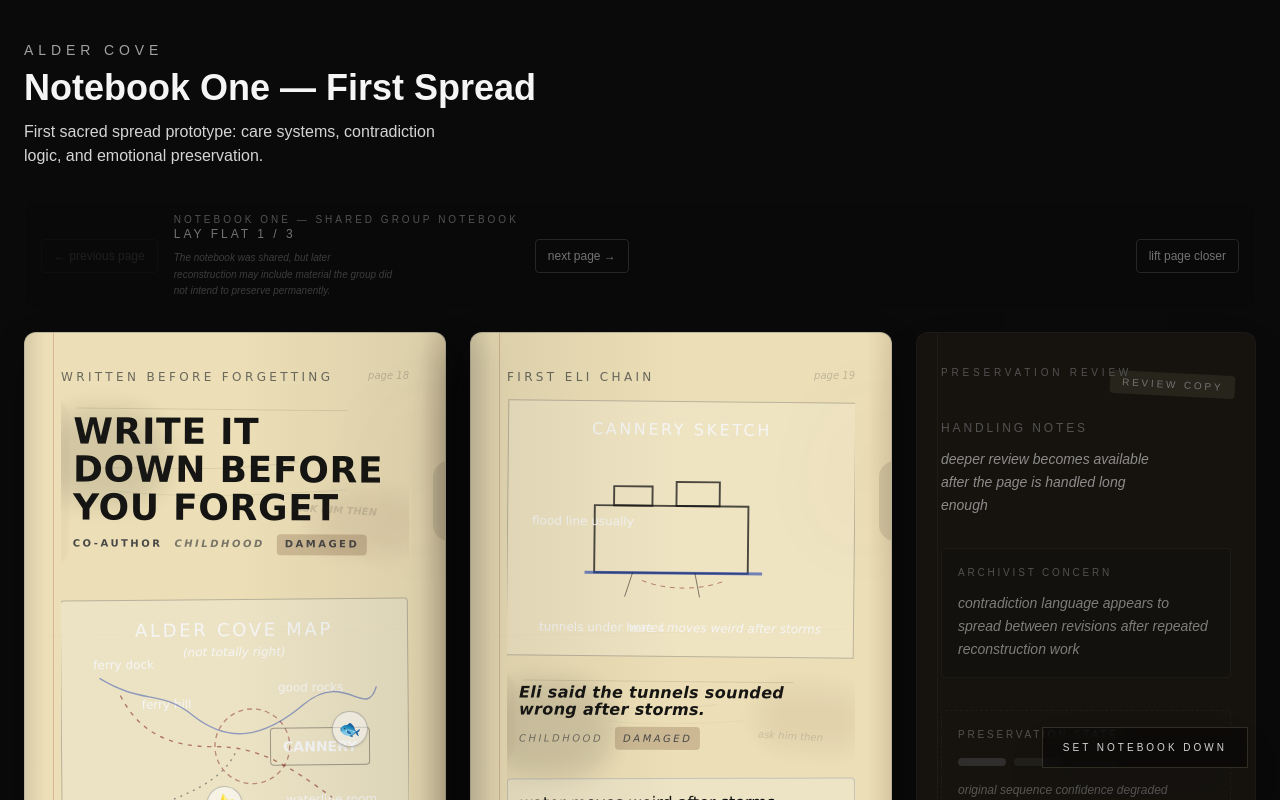
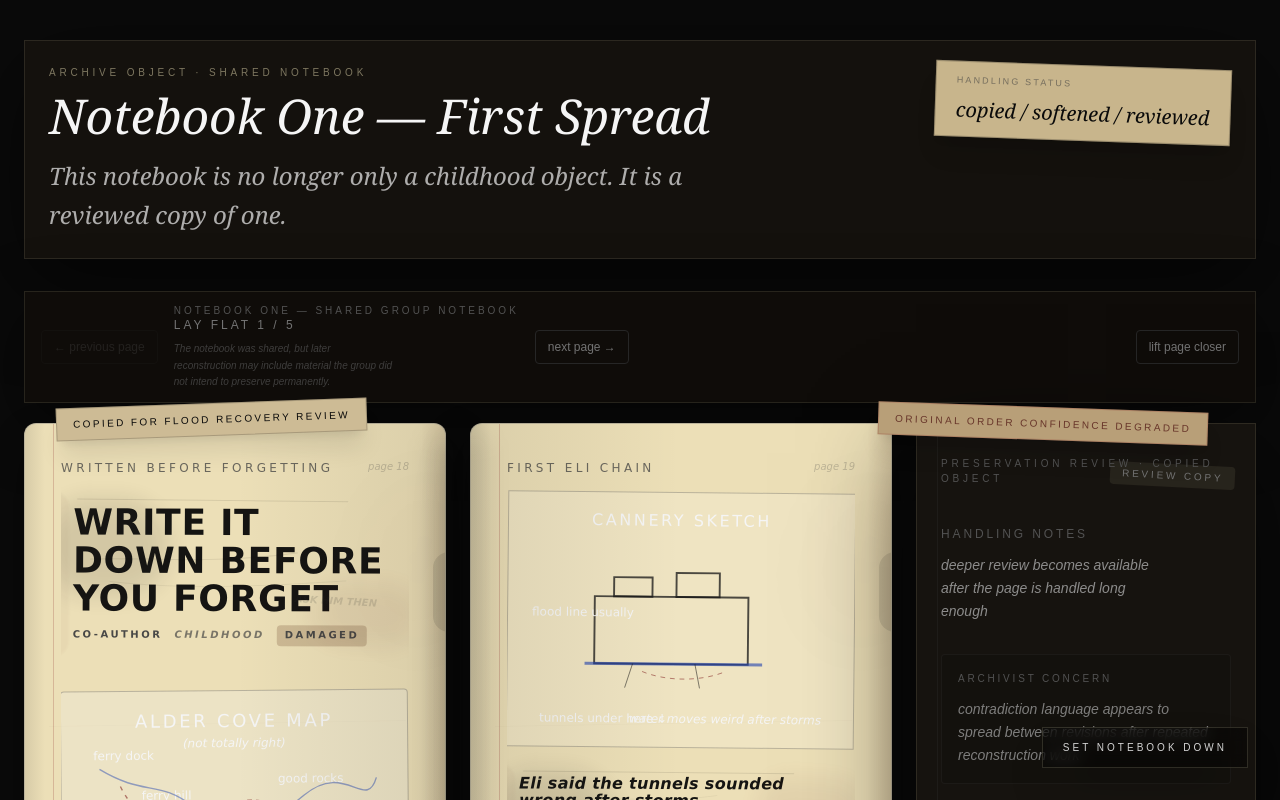
Before and after one commit to zacharymplace/alder-cove, a Next.js app: page /notebook in a window 1280 px wide. Shown: the top 800 px of the page. Built offline with nearby package versions, Linux system fonts and the light colour scheme.

Commit message:
enable expanded notebook spread navigation

```diff
--- a/src/components/notebook/NotebookSpread.tsx
+++ b/src/components/notebook/NotebookSpread.tsx
@@ -2,13 +2,14 @@
 
 import Link from "next/link";
 
-import { useNotebookState } from "../../systems/notebook/inspectionState";
+import { TOTAL_NOTEBOOK_SPREADS, useNotebookState } from "../../systems/notebook/inspectionState";
 
 import { motion } from "framer-motion";
 import clsx from "clsx";
 
 import { notebookOneSpread, type NotebookNote } from "@/data/notebook/notebookOne";
 import { getSpreadDefinition } from "@/data/notebook/spreadDefinitions";
+import { notebookHandlingNotes } from "@/data/notebook/notebookHandlingNotes";
 import { getArchiveDocument } from "@/data/archive/archiveDocuments";
 import { getNotebookPage } from "@/data/notebook/pages";
 
@@ -1399,7 +1400,7 @@ function NotebookReader() {
 
       <aside
         className={clsx(
-          "relative min-h-[900px] overflow-hidden rounded-xl border border-neutral-800/40 bg-[#16130f] px-6 py-8 shadow-2xl transition-opacity duration-700",
+          "relative min-h-[900px] overflow-hidden border border-amber-100/10 bg-[#16130f] px-6 py-8 shadow-[0_30px_100px_rgba(0,0,0,0.65)] transition-opacity duration-700",
           zoomedPage && "opacity-65"
         )}
       >
@@ -1411,7 +1412,7 @@ function NotebookReader() {
 
         <div className="relative z-10">
           <p className="text-[10px] uppercase tracking-[0.38em] text-neutral-600">
-            preservation review
+            preservation review · copied object
           </p>
 
           <div className="mt-10 space-y-8">
@@ -1463,7 +1464,7 @@ function NotebookReader() {
 
 
 function NotebookReaderControls() {
-  const totalSpreads = 3;
+  const totalSpreads = TOTAL_NOTEBOOK_SPREADS;
   const {
     spreadIndex,
     zoomedPage,
@@ -1510,7 +1511,7 @@ function NotebookReaderControls() {
 
   return (
     <div className={clsx(
-        "mb-5 flex flex-wrap items-center justify-between gap-3 rounded-xl border border-neutral-900/20 bg-neutral-950/18 px-4 py-3 text-xs text-neutral-500 transition-opacity duration-700",
+        "mb-5 flex flex-wrap items-center justify-between gap-3 border border-amber-100/10 bg-[#0f0c09] px-4 py-3 text-xs text-neutral-500 shadow-[0_20px_70px_rgba(0,0,0,0.45)] transition-opacity duration-700",
         zoomedPage && "opacity-60 hover:opacity-100"
       )}>
       <div className="flex items-center gap-2">
@@ -1582,12 +1583,32 @@ export function NotebookSpread() {
   return (
     <main className="min-h-screen bg-neutral-950 px-6 py-10 text-neutral-100">
       <div className="mx-auto max-w-7xl">
-        <header className="mb-8">
-          <p className="text-sm uppercase tracking-[0.35em] text-neutral-400">Alder Cove</p>
-          <h1 className="mt-2 text-4xl font-semibold">{notebookOneSpread.title}</h1>
-          <p className="mt-3 max-w-[430px] text-neutral-300">
-            First sacred spread prototype: care systems, contradiction logic, and emotional preservation.
-          </p>
+        <header className="mb-8 border border-amber-100/10 bg-[#14110d] p-6 shadow-[0_25px_90px_rgba(0,0,0,0.55)]">
+          <div className="flex flex-wrap items-start justify-between gap-6">
+            <div>
+              <p className="text-[10px] uppercase tracking-[0.38em] text-amber-100/45">
+                archive object · shared notebook
+              </p>
+
+              <h1 className="mt-3 font-serif text-5xl italic text-neutral-100">
+                {notebookOneSpread.title}
+              </h1>
+
+              <p className="mt-4 max-w-2xl font-serif text-2xl italic leading-relaxed text-neutral-300/80">
+                This notebook is no longer only a childhood object. It is a
+                reviewed copy of one.
+              </p>
+            </div>
+
+            <div className="rotate-[2deg] border border-neutral-900/25 bg-[#c8b58c] px-5 py-3 text-neutral-950 shadow-xl">
+              <p className="text-[9px] uppercase tracking-[0.24em] text-neutral-700/60">
+                handling status
+              </p>
+              <p className="mt-2 font-serif text-xl italic">
+                copied / softened / reviewed
+              </p>
+            </div>
+          </div>
         </header>
 
         <Link
@@ -1599,7 +1620,17 @@ export function NotebookSpread() {
 
         <NotebookReaderControls />
 
-        <NotebookReader />
+        <div className="relative">
+          <div className="pointer-events-none absolute -top-5 left-8 z-40 rotate-[-2deg] border border-neutral-900/20 bg-[#cdbb95] px-4 py-2 text-[10px] uppercase tracking-[0.24em] text-neutral-950 shadow-xl">
+            copied for flood recovery review
+          </div>
+
+          <div className="pointer-events-none absolute -top-4 right-12 z-40 rotate-[2deg] border border-red-900/20 bg-[#b89f78] px-4 py-2 text-[10px] uppercase tracking-[0.24em] text-red-950/70 shadow-xl">
+            original order confidence degraded
+          </div>
+
+          <NotebookReader />
+        </div>
       </div>
     </main>
   );
--- a/src/data/notebook/notebookOne.ts
+++ b/src/data/notebook/notebookOne.ts
@@ -247,5 +247,71 @@ export const notebookOneSpread = {
       ],
       memoryPressure: "high",
     },
+
+  {
+    id: "group-rule-circle",
+    variant: "margin",
+    text: "GROUP RULE CIRCLE:\n- say where you are going\n- say who is going with you\n- say when someone should come looking",
+    handwriting: "coauthor",
+    authenticity: "original",
+    yearPhase: "childhood",
+    memoryPressure: "medium",
+    pressureReveal: "the last rule was added after Eli",
+  },
+  {
+    id: "mara-care-rule",
+    variant: "margin",
+    text: "Mara says rules only count if someone remembers to check them.",
+    handwriting: "coauthor",
+    authenticity: "copied",
+    yearPhase: "childhood",
+    memoryPressure: "medium",
+  },
+  {
+    id: "cal-joke-rule",
+    variant: "margin",
+    text: "Cal added: if nobody comes looking you owe everyone fries.",
+    handwriting: "sibling",
+    authenticity: "original",
+    yearPhase: "childhood",
+    memoryPressure: "low",
+  },
+  {
+    id: "missing-check-mark",
+    variant: "warning",
+    text: "one check mark missing from the night before the fog came in",
+    handwriting: "archivist",
+    authenticity: "reconstructed",
+    yearPhase: "early-adolescence",
+    memoryPressure: "high",
+    pressureReveal: "someone noticed before they admitted it",
+  },
+  {
+    id: "softened-copy-note",
+    variant: "contradiction",
+    text: "later copy says Eli forgot. earlier pressure marks suggest Eli refused.",
+    originalText: "Eli refused",
+    reconstructedText: "Eli forgot",
+    handwriting: "archivist",
+    copiedBy: "archivist",
+    recoveredFrom: "copied margin sequence",
+    authenticity: "copied",
+    contradictionChain: "eli-tunnels",
+    collapseStage: 3,
+    yearPhase: "late-adolescence",
+    memoryPressure: "high",
+    pressureReveal: "forgot is softer than refused",
+    relatedNoteIds: ["eli-contradiction-a", "eli-contradiction-b"],
+  },
+  {
+    id: "page-torn-index",
+    variant: "warning",
+    text: "page removed here before numbering was added",
+    handwriting: "archivist",
+    authenticity: "damaged",
+    yearPhase: "late-adolescence",
+    memoryPressure: "high",
+  },
+
   ] satisfies NotebookNote[],
 };
--- a/src/data/notebook/pages.ts
+++ b/src/data/notebook/pages.ts
@@ -4,9 +4,13 @@ export type NotebookPageId =
   | "recovered-left"
   | "recovered-right"
   | "summer-left"
-  | "summer-right";
+  | "summer-right"
+  | "rules-left"
+  | "rules-right"
+  | "copy-left"
+  | "copy-right";
 
-export type NotebookSpreadId = "opening" | "recovered" | "summer";
+export type NotebookSpreadId = "opening" | "recovered" | "summer" | "rules" | "copy";
 
 export type NotebookPageDefinition = {
   id: NotebookPageId;
@@ -17,7 +21,9 @@ export type NotebookPageDefinition = {
     | "opening-map"
     | "eli-chain"
     | "recovered-rules"
-    | "continuation-support";
+    | "continuation-support"
+    | "group-rules"
+    | "copy-drift";
   noteIds: string[];
   components?: Array<"map" | "cannerySketch" | "symbolLegend" | "checkInLog" | "missingPhoto">;
   provenance?: {
@@ -104,6 +110,70 @@ export const notebookPages: NotebookPageDefinition[] = [
     role: "eli-chain",
     noteIds: ["nickname-list", "cannery-game", "tiny-drift-line"],
   },
+  {
+    id: "rules-left",
+    spreadId: "rules",
+    side: "left",
+    title: "group rules circle",
+    role: "group-rules",
+    noteIds: ["group-rule-circle", "mara-care-rule", "cal-joke-rule"],
+    components: ["checkInLog", "symbolLegend"],
+    provenance: {
+      source: "original notebook",
+      confidence: "medium",
+      handledBy: "unknown",
+      note: "rule page appears copied around original child handwriting",
+      conflictingSource: "later check marks do not align with original spacing",
+    },
+  },
+  {
+    id: "rules-right",
+    spreadId: "rules",
+    side: "right",
+    title: "missing check mark",
+    role: "group-rules",
+    noteIds: ["missing-check-mark", "going-salt-first", "stop-saying-that"],
+    components: ["missingPhoto"],
+    provenance: {
+      source: "archivist copy",
+      confidence: "low",
+      handledBy: "archivist",
+      note: "missing check mark reconstructed from pressure marks",
+      conflictingSource: "one copied version omits the missing mark entirely",
+    },
+  },
+  {
+    id: "copy-left",
+    spreadId: "copy",
+    side: "left",
+    title: "later copied version",
+    role: "copy-drift",
+    noteIds: ["softened-copy-note", "eli-contradiction-a", "eli-contradiction-b"],
+    provenance: {
+      source: "archivist copy",
+      confidence: "disputed",
+      handledBy: "archivist",
+      note: "copy sequence preserves disagreement more than certainty",
+      conflictingSource: "earlier pressure marks suggest harsher wording",
+    },
+  },
+  {
+    id: "copy-right",
+    spreadId: "copy",
+    side: "right",
+    title: "torn index trace",
+    role: "copy-drift",
+    noteIds: ["page-torn-index", "cannery-line", "tiny-drift-line"],
+    components: ["missingPhoto"],
+    provenance: {
+      source: "reconstructed packet",
+      confidence: "low",
+      handledBy: "copied later by someone from town",
+      note: "page removal inferred from numbering gap",
+      conflictingSource: "flood packet labels disagree about sequence",
+    },
+  },
+
 ];
 
 export function getNotebookPage(id: NotebookPageId) {
--- a/src/data/notebook/spreadDefinitions.ts
+++ b/src/data/notebook/spreadDefinitions.ts
@@ -10,7 +10,9 @@ export type NotebookSpreadDefinition = {
   preservationState:
     | "careful-opening"
     | "flood-recovered"
-    | "warm-precollapse";
+    | "warm-precollapse"
+    | "care-system"
+    | "copy-drift";
   paperTone: "aged" | "water-damaged" | "warm";
   residueDensity: "light" | "heavy" | "soft";
 };
@@ -54,6 +56,31 @@ export const spreadDefinitions: NotebookSpreadDefinition[] = [
     residueDensity: "soft",
   },
 
+  {
+    id: "rules",
+    title: "Rules Spread",
+    leftPageId: "rules-left",
+    rightPageId: "rules-right",
+    emotionalFunction:
+      "Show the children building care systems before the archive knows which rule failed.",
+    revealCadence: "medium",
+    preservationState: "care-system",
+    paperTone: "warm",
+    residueDensity: "soft",
+  },
+  {
+    id: "copy",
+    title: "Copied Version Spread",
+    leftPageId: "copy-left",
+    rightPageId: "copy-right",
+    emotionalFunction:
+      "Make softened language, missing pages, and copied certainty feel materially unstable.",
+    revealCadence: "late",
+    preservationState: "copy-drift",
+    paperTone: "water-damaged",
+    residueDensity: "heavy",
+  },
+
 ];
 
 export function getSpreadDefinition(index: number) {
--- a/src/systems/notebook/inspectionState.ts
+++ b/src/systems/notebook/inspectionState.ts
@@ -1,6 +1,8 @@
 import { create } from "zustand";
 
-export const TOTAL_NOTEBOOK_SPREADS = 3;
+import { spreadDefinitions } from "@/data/notebook/spreadDefinitions";
+
+export const TOTAL_NOTEBOOK_SPREADS = spreadDefinitions.length;
 
 export type NotebookState = {
   selectedId: string | null;
@@ -89,7 +91,7 @@ export const useNotebookState = create<NotebookState>((set) => ({
 
   nextSpread: () =>
     set((state) => ({
-      spreadIndex: Math.min(state.spreadIndex + 1, 2),
+      spreadIndex: Math.min(state.spreadIndex + 1, TOTAL_NOTEBOOK_SPREADS - 1),
       zoomedPage: null,
       pageTurnDirection: "next",
     })),
```
